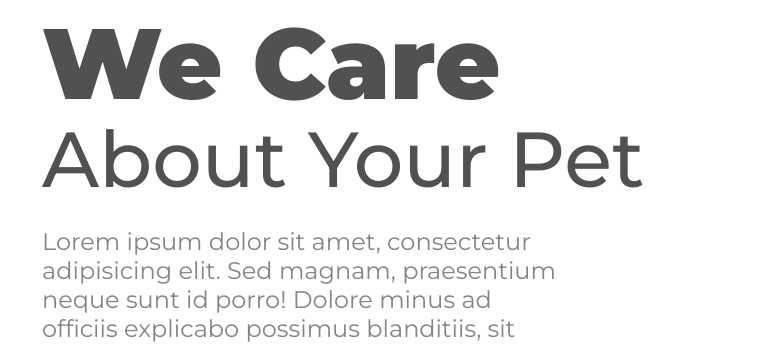
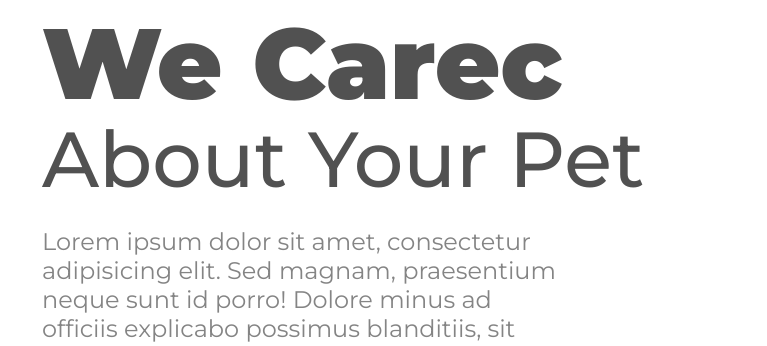
Before and after one commit to rbkviana/Projeto-WeCAre, a plain HTML site: page index.html in a window 1280 px wide. Shown: the part 731-1077 px from the top of the page, without its empty margins (44-811 px from the left). Drawn offline with Linux system fonts and the light colour scheme.

Commit message:
alteração do titulo no index.html

```diff
--- a/index.html
+++ b/index.html
@@ -10,7 +10,7 @@
         rel="stylesheet">
 
     <link rel="stylesheet" href="./style.css">
-    <title>We Care</title>
+    <title>We Care - Projeto devclub</title>
 </head>
 
 <body>
@@ -25,7 +25,7 @@
     <main>
         <img src="./img/we-care.png" alt="we-care logo" class="img-logo">
         <section>
-            <h1>We Care</h1>
+            <h1>We Carec</h1>
             <h2>About Your Pet</h2>
             <p>Lorem ipsum dolor sit amet, consectetur adipisicing elit. Sed magnam, praesentium neque sunt id porro!
                 Dolore
```
